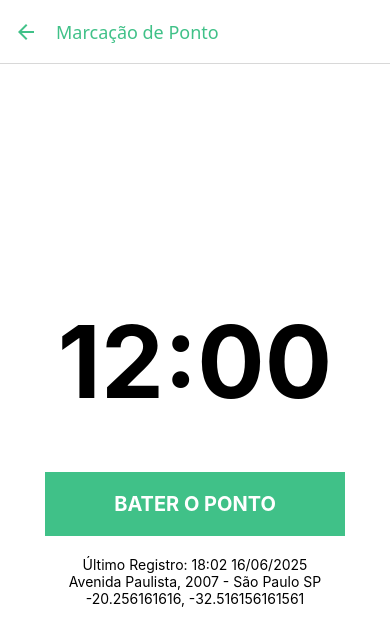
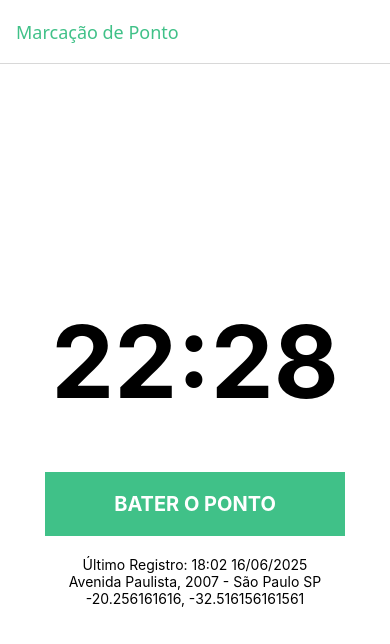
Before and after one commit to jonaswillian/pontualize, a React Native app: screen /Marcar in a window 390 px wide. Shown: the top 644 px of the page. Built offline with nearby package versions, Linux system fonts and the light colour scheme.

Commit message:
Hora atualizado

```diff
--- a/App.js
+++ b/App.js
@@ -11,7 +11,7 @@ const Stack = createStackNavigator();
 
 function ListaTelas() {
   return (
-    <Stack.Navigator initialRouteName='Suporte'>
+    <Stack.Navigator initialRouteName='Marcar'>
       <Stack.Screen name="Login" component={Login} options={{
         headerShown:false
       }} />
--- a/telas/Marcar.js
+++ b/telas/Marcar.js
@@ -1,11 +1,30 @@
 import { View, SafeAreaView, Text, Button, TouchableOpacity } from "react-native";
 import { estilo } from "../assets/Formatacao";
+import { useEffect, useState } from "react";
+
 
 export default function Marcar(){
+
+    const [horaAtual, atualizaHora] = useState('');
+
+    useEffect(()=>{
+        setInterval(()=> atualizaHora(pegaTempo()), 1000)
+        //return () => clearInterval()
+    }, [])
+
+
+    function pegaTempo(){
+        const agora = new Date();
+        agora.setHours(agora.getUTCHours() - 3);
+        const hora = String(agora.getHours()).padStart(2,'0')
+        const minutos = String(agora.getMinutes()).padStart(2,'0')
+        return `${hora}:${minutos}`;
+    }
+
     return(
     <SafeAreaView style={[estilo.tela, {justifyContent:'center', alignItems:'center'}]}>
-        <Text style={estilo.hora_atual}>12:00</Text>
-        <TouchableOpacity style={estilo.botao_ponto}>
+        <Text style={estilo.hora_atual}>{horaAtual}</Text>
+        <TouchableOpacity style={estilo.botao_ponto} onPress={()=>alert(horaAtual)}>
             <Text style={estilo.texto_botao_ponto}>BATER O PONTO</Text>
         </TouchableOpacity>
         <View style={estilo.info_ponto}>
```
